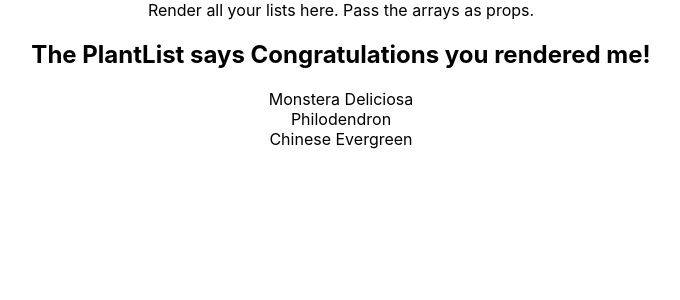
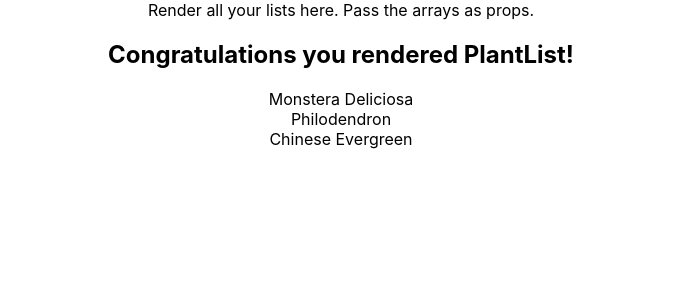
Before and after one commit to abrielcleaver/spotlight1-react-display-a-list-practice, a React (Create React App) app: page / in a window 1280 px wide. Shown: the top 300 px of the page, without its empty margins (299-979 px from the left). Built offline with nearby package versions, Linux system fonts and the light colour scheme.

Commit message:
Update PlantList congratulations messsage just because

```diff
--- a/src/PlantList/PlantList.js
+++ b/src/PlantList/PlantList.js
@@ -2,7 +2,7 @@ import PlantItem from './PlantItem';
 
 export default function PlantList(props) {
   return <div className="plant-list">
-    <h2>The PlantList says Congratulations you rendered me!</h2>
+    <h2>Congratulations you rendered PlantList!</h2>
     {props.plant.map((plant, i) =>
       <PlantItem
         key={`${plant}-${i}`}
```
